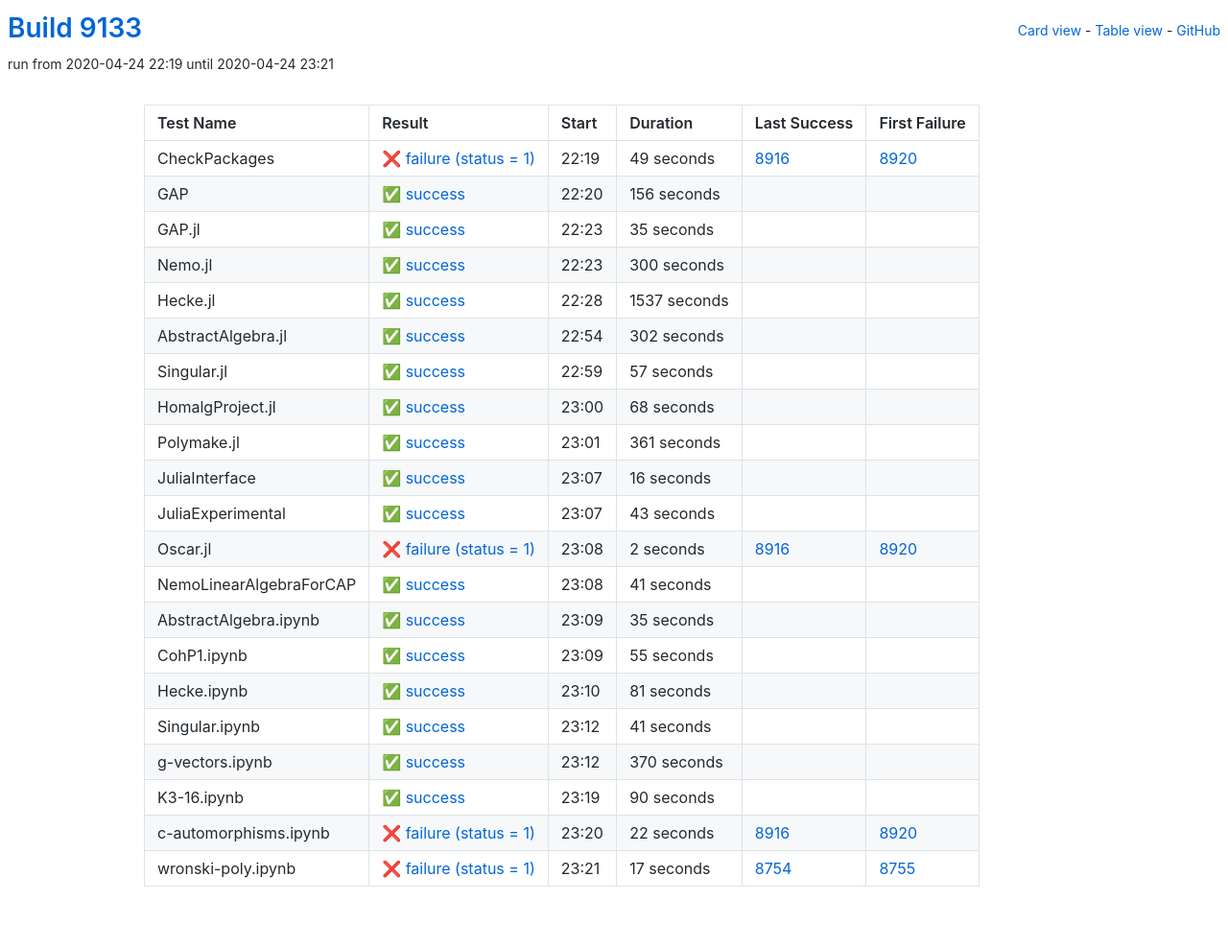
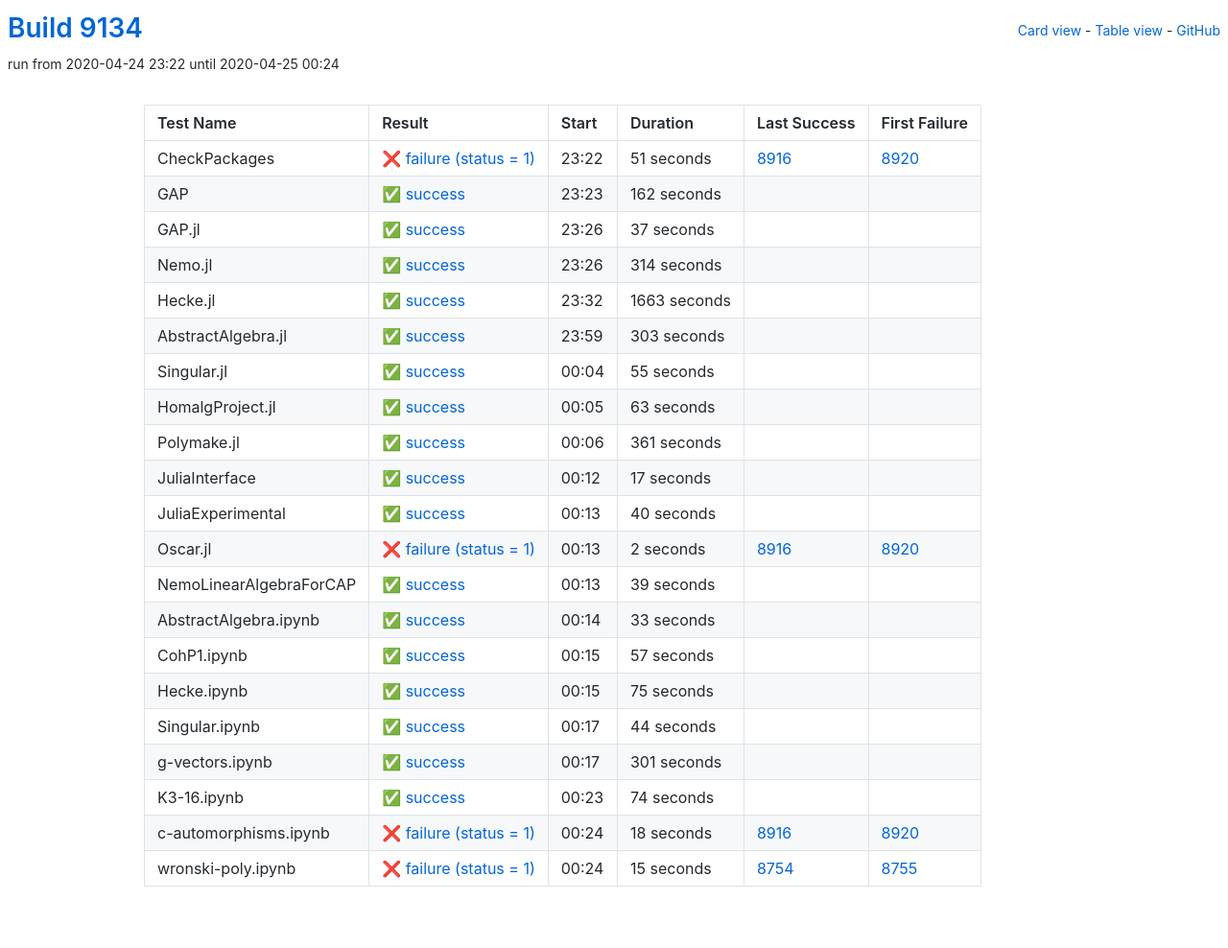
Before and after one commit to oscar-system/oscar-ci-status, a Jekyll site: the page built from table.html, in a window 1280 px wide. Shown: the whole page at 96% size. Built offline with Jekyll 4.4.1, drawn with Linux system fonts in a browser that asks for light colours.

Commit message:
Build 9134

```diff
--- a/_data/ci.yml
+++ b/_data/ci.yml
@@ -1,71 +1,159 @@
-build: 9133
-build_url: https://oscarci.mathematik.uni-kl.de/job/oscar/9133/
+build: 9134
+build_url: https://oscarci.mathematik.uni-kl.de/job/oscar/9134/
 job: oscar
 tests:
-- duration: 49
+- duration: 51
   exitcode: 1
   first_failure: 8920
   first_failure_url: https://oscarci.mathematik.uni-kl.de/job/oscar/8920/
   last_success: 8916
   last_success_url: https://oscarci.mathematik.uni-kl.de/job/oscar/8916/
-  log: https://oscarci.mathematik.uni-kl.de/job/oscar/9133/artifact/logs/build-9133/CheckPackages.log
+  log: https://oscarci.mathematik.uni-kl.de/job/oscar/9134/artifact/logs/build-9134/CheckPackages.log
   name: CheckPackages
-  start: 2020-04-24 22:19
+  start: 2020-04-24 23:22
   status: failure
   success: false
-- duration: 156
+- duration: 162
   exitcode: 0
   first_failure: false
   first_failure_url: null
   last_success: false
   last_success_url: null
-  log: https://oscarci.mathematik.uni-kl.de/job/oscar/9133/artifact/logs/build-9133/GAP.log
+  log: https://oscarci.mathematik.uni-kl.de/job/oscar/9134/artifact/logs/build-9134/GAP.log
   name: GAP
-  start: 2020-04-24 22:20
+  start: 2020-04-24 23:23
   status: success
   success: true
-- duration: 35
+- duration: 37
   exitcode: 0
   first_failure: false
   first_failure_url: null
   last_success: false
   last_success_url: null
-  log: https://oscarci.mathematik.uni-kl.de/job/oscar/9133/artifact/logs/build-9133/GAP.jl.log
+  log: https://oscarci.mathematik.uni-kl.de/job/oscar/9134/artifact/logs/build-9134/GAP.jl.log
   name: GAP.jl
-  start: 2020-04-24 22:23
+  start: 2020-04-24 23:26
   status: success
   success: true
-- duration: 300
+- duration: 314
   exitcode: 0
   first_failure: false
   first_failure_url: null
   last_success: false
   last_success_url: null
-  log: https://oscarci.mathematik.uni-kl.de/job/oscar/9133/artifact/logs/build-9133/Nemo.jl.log
+  log: https://oscarci.mathematik.uni-kl.de/job/oscar/9134/artifact/logs/build-9134/Nemo.jl.log
   name: Nemo.jl
-  start: 2020-04-24 22:23
+  start: 2020-04-24 23:26
   status: success
   success: true
-- duration: 1537
+- duration: 1663
   exitcode: 0
   first_failure: false
   first_failure_url: null
   last_success: false
   last_success_url: null
-  log: https://oscarci.mathematik.uni-kl.de/job/oscar/9133/artifact/logs/build-9133/Hecke.jl.log
+  log: https://oscarci.mathematik.uni-kl.de/job/oscar/9134/artifact/logs/build-9134/Hecke.jl.log
   name: Hecke.jl
-  start: 2020-04-24 22:28
+  start: 2020-04-24 23:32
   status: success
   success: true
-- duration: 302
+- duration: 303
   exitcode: 0
   first_failure: false
   first_failure_url: null
   last_success: false
   last_success_url: null
-  log: https://oscarci.mathematik.uni-kl.de/job/oscar/9133/artifact/logs/build-9133/AbstractAlgebra.jl.log
+  log: https://oscarci.mathematik.uni-kl.de/job/oscar/9134/artifact/logs/build-9134/AbstractAlgebra.jl.log
   name: AbstractAlgebra.jl
-  start: 2020-04-24 22:54
+  start: 2020-04-24 23:59
+  status: success
+  success: true
+- duration: 55
+  exitcode: 0
+  first_failure: false
+  first_failure_url: null
+  last_success: false
+  last_success_url: null
+  log: https://oscarci.mathematik.uni-kl.de/job/oscar/9134/artifact/logs/build-9134/Singular.jl.log
+  name: Singular.jl
+  start: 2020-04-25 00:04
+  status: success
+  success: true
+- duration: 63
+  exitcode: 0
+  first_failure: false
+  first_failure_url: null
+  last_success: false
+  last_success_url: null
+  log: https://oscarci.mathematik.uni-kl.de/job/oscar/9134/artifact/logs/build-9134/HomalgProject.jl.log
+  name: HomalgProject.jl
+  start: 2020-04-25 00:05
+  status: success
+  success: true
+- duration: 361
+  exitcode: 0
+  first_failure: false
+  first_failure_url: null
+  last_success: false
+  last_success_url: null
+  log: https://oscarci.mathematik.uni-kl.de/job/oscar/9134/artifact/logs/build-9134/Polymake.jl.log
+  name: Polymake.jl
+  start: 2020-04-25 00:06
+  status: success
+  success: true
+- duration: 17
+  exitcode: 0
+  first_failure: false
+  first_failure_url: null
+  last_success: false
+  last_success_url: null
+  log: https://oscarci.mathematik.uni-kl.de/job/oscar/9134/artifact/logs/build-9134/JuliaInterface.log
+  name: JuliaInterface
+  start: 2020-04-25 00:12
+  status: success
+  success: true
+- duration: 40
+  exitcode: 0
+  first_failure: false
+  first_failure_url: null
+  last_success: false
+  last_success_url: null
+  log: https://oscarci.mathematik.uni-kl.de/job/oscar/9134/artifact/logs/build-9134/JuliaExperimental.log
+  name: JuliaExperimental
+  start: 2020-04-25 00:13
+  status: success
+  success: true
+- duration: 2
+  exitcode: 1
+  first_failure: 8920
+  first_failure_url: https://oscarci.mathematik.uni-kl.de/job/oscar/8920/
+  last_success: 8916
+  last_success_url: https://oscarci.mathematik.uni-kl.de/job/oscar/8916/
+  log: https://oscarci.mathematik.uni-kl.de/job/oscar/9134/artifact/logs/build-9134/Oscar.jl.log
+  name: Oscar.jl
+  start: 2020-04-25 00:13
+  status: failure
+  success: false
+- duration: 39
+  exitcode: 0
+  first_failure: false
+  first_failure_url: null
+  last_success: false
+  last_success_url: null
+  log: https://oscarci.mathematik.uni-kl.de/job/oscar/9134/artifact/logs/build-9134/NemoLinearAlgebraForCAP.log
+  name: NemoLinearAlgebraForCAP
+  start: 2020-04-25 00:13
+  status: success
+  success: true
+- duration: 33
+  exitcode: 0
+  first_failure: false
+  first_failure_url: null
+  last_success: false
+  last_success_url: null
+  log: https://oscarci.mathematik.uni-kl.de/job/oscar/9134/artifact/logs/build-9134/AbstractAlgebra.ipynb.log
+  name: AbstractAlgebra.ipynb
+  start: 2020-04-25 00:14
   status: success
   success: true
 - duration: 57
@@ -74,162 +162,74 @@ tests:
   first_failure_url: null
   last_success: false
   last_success_url: null
-  log: https://oscarci.mathematik.uni-kl.de/job/oscar/9133/artifact/logs/build-9133/Singular.jl.log
-  name: Singular.jl
-  start: 2020-04-24 22:59
+  log: https://oscarci.mathematik.uni-kl.de/job/oscar/9134/artifact/logs/build-9134/CohP1.ipynb.log
+  name: CohP1.ipynb
+  start: 2020-04-25 00:15
   status: success
   success: true
-- duration: 68
+- duration: 75
   exitcode: 0
   first_failure: false
   first_failure_url: null
   last_success: false
   last_success_url: null
-  log: https://oscarci.mathematik.uni-kl.de/job/oscar/9133/artifact/logs/build-9133/HomalgProject.jl.log
-  name: HomalgProject.jl
-  start: 2020-04-24 23:00
+  log: https://oscarci.mathematik.uni-kl.de/job/oscar/9134/artifact/logs/build-9134/Hecke.ipynb.log
+  name: Hecke.ipynb
+  start: 2020-04-25 00:15
   status: success
   success: true
-- duration: 361
+- duration: 44
   exitcode: 0
   first_failure: false
   first_failure_url: null
   last_success: false
   last_success_url: null
-  log: https://oscarci.mathematik.uni-kl.de/job/oscar/9133/artifact/logs/build-9133/Polymake.jl.log
-  name: Polymake.jl
-  start: 2020-04-24 23:01
+  log: https://oscarci.mathematik.uni-kl.de/job/oscar/9134/artifact/logs/build-9134/Singular.ipynb.log
+  name: Singular.ipynb
+  start: 2020-04-25 00:17
   status: success
   success: true
-- duration: 16
+- duration: 301
   exitcode: 0
   first_failure: false
   first_failure_url: null
   last_success: false
   last_success_url: null
-  log: https://oscarci.mathematik.uni-kl.de/job/oscar/9133/artifact/logs/build-9133/JuliaInterface.log
-  name: JuliaInterface
-  start: 2020-04-24 23:07
+  log: https://oscarci.mathematik.uni-kl.de/job/oscar/9134/artifact/logs/build-9134/g-vectors.ipynb.log
+  name: g-vectors.ipynb
+  start: 2020-04-25 00:17
   status: success
   success: true
-- duration: 43
+- duration: 74
   exitcode: 0
   first_failure: false
   first_failure_url: null
   last_success: false
   last_success_url: null
-  log: https://oscarci.mathematik.uni-kl.de/job/oscar/9133/artifact/logs/build-9133/JuliaExperimental.log
-  name: JuliaExperimental
-  start: 2020-04-24 23:07
+  log: https://oscarci.mathematik.uni-kl.de/job/oscar/9134/artifact/logs/build-9134/K3-16.ipynb.log
+  name: K3-16.ipynb
+  start: 2020-04-25 00:23
   status: success
   success: true
-- duration: 2
+- duration: 18
   exitcode: 1
   first_failure: 8920
   first_failure_url: https://oscarci.mathematik.uni-kl.de/job/oscar/8920/
   last_success: 8916
   last_success_url: https://oscarci.mathematik.uni-kl.de/job/oscar/8916/
-  log: https://oscarci.mathematik.uni-kl.de/job/oscar/9133/artifact/logs/build-9133/Oscar.jl.log
-  name: Oscar.jl
-  start: 2020-04-24 23:08
+  log: https://oscarci.mathematik.uni-kl.de/job/oscar/9134/artifact/logs/build-9134/c-automorphisms.ipynb.log
+  name: c-automorphisms.ipynb
+  start: 2020-04-25 00:24
   status: failure
   success: false
-- duration: 41
-  exitcode: 0
-  first_failure: false
-  first_failure_url: null
-  last_success: false
-  last_success_url: null
-  log: https://oscarci.mathematik.uni-kl.de/job/oscar/9133/artifact/logs/build-9133/NemoLinearAlgebraForCAP.log
-  name: NemoLinearAlgebraForCAP
-  start: 2020-04-24 23:08
-  status: success
-  success: true
-- duration: 35
-  exitcode: 0
-  first_failure: false
-  first_failure_url: null
-  last_success: false
-  last_success_url: null
-  log: https://oscarci.mathematik.uni-kl.de/job/oscar/9133/artifact/logs/build-9133/AbstractAlgebra.ipynb.log
-  name: AbstractAlgebra.ipynb
-  start: 2020-04-24 23:09
-  status: success
-  success: true
-- duration: 55
-  exitcode: 0
-  first_failure: false
-  first_failure_url: null
-  last_success: false
-  last_success_url: null
-  log: https://oscarci.mathematik.uni-kl.de/job/oscar/9133/artifact/logs/build-9133/CohP1.ipynb.log
-  name: CohP1.ipynb
-  start: 2020-04-24 23:09
-  status: success
-  success: true
-- duration: 81
-  exitcode: 0
-  first_failure: false
-  first_failure_url: null
-  last_success: false
-  last_success_url: null
-  log: https://oscarci.mathematik.uni-kl.de/job/oscar/9133/artifact/logs/build-9133/Hecke.ipynb.log
-  name: Hecke.ipynb
-  start: 2020-04-24 23:10
-  status: success
-  success: true
-- duration: 41
-  exitcode: 0
-  first_failure: false
-  first_failure_url: null
-  last_success: false
-  last_success_url: null
-  log: https://oscarci.mathematik.uni-kl.de/job/oscar/9133/artifact/logs/build-9133/Singular.ipynb.log
-  name: Singular.ipynb
-  start: 2020-04-24 23:12
-  status: success
-  success: true
-- duration: 370
-  exitcode: 0
-  first_failure: false
-  first_failure_url: null
-  last_success: false
-  last_success_url: null
-  log: https://oscarci.mathematik.uni-kl.de/job/oscar/9133/artifact/logs/build-9133/g-vectors.ipynb.log
-  name: g-vectors.ipynb
-  start: 2020-04-24 23:12
-  status: success
-  success: true
-- duration: 90
-  exitcode: 0
-  first_failure: false
-  first_failure_url: null
-  last_success: false
-  last_success_url: null
-  log: https://oscarci.mathematik.uni-kl.de/job/oscar/9133/artifact/logs/build-9133/K3-16.ipynb.log
-  name: K3-16.ipynb
-  start: 2020-04-24 23:19
-  status: success
-  success: true
-- duration: 22
-  exitcode: 1
-  first_failure: 8920
-  first_failure_url: https://oscarci.mathematik.uni-kl.de/job/oscar/8920/
-  last_success: 8916
-  last_success_url: https://oscarci.mathematik.uni-kl.de/job/oscar/8916/
-  log: https://oscarci.mathematik.uni-kl.de/job/oscar/9133/artifact/logs/build-9133/c-automorphisms.ipynb.log
-  name: c-automorphisms.ipynb
-  start: 2020-04-24 23:20
-  status: failure
-  success: false
-- duration: 17
+- duration: 15
   exitcode: 1
   first_failure: 8755
   first_failure_url: https://oscarci.mathematik.uni-kl.de/job/oscar/8755/
   last_success: 8754
   last_success_url: https://oscarci.mathematik.uni-kl.de/job/oscar/8754/
-  log: https://oscarci.mathematik.uni-kl.de/job/oscar/9133/artifact/logs/build-9133/wronski-poly.ipynb.log
+  log: https://oscarci.mathematik.uni-kl.de/job/oscar/9134/artifact/logs/build-9134/wronski-poly.ipynb.log
   name: wronski-poly.ipynb
-  start: 2020-04-24 23:21
+  start: 2020-04-25 00:24
   status: failure
   success: false
```
Also changed, not shown: README.md.
